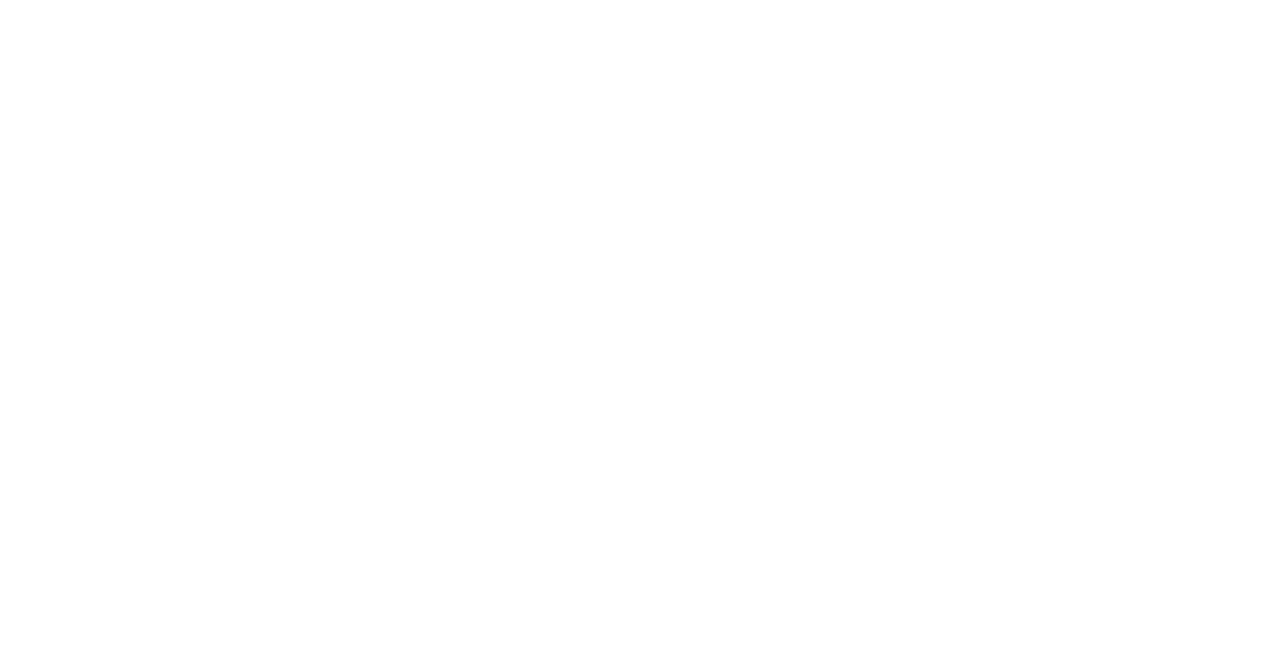
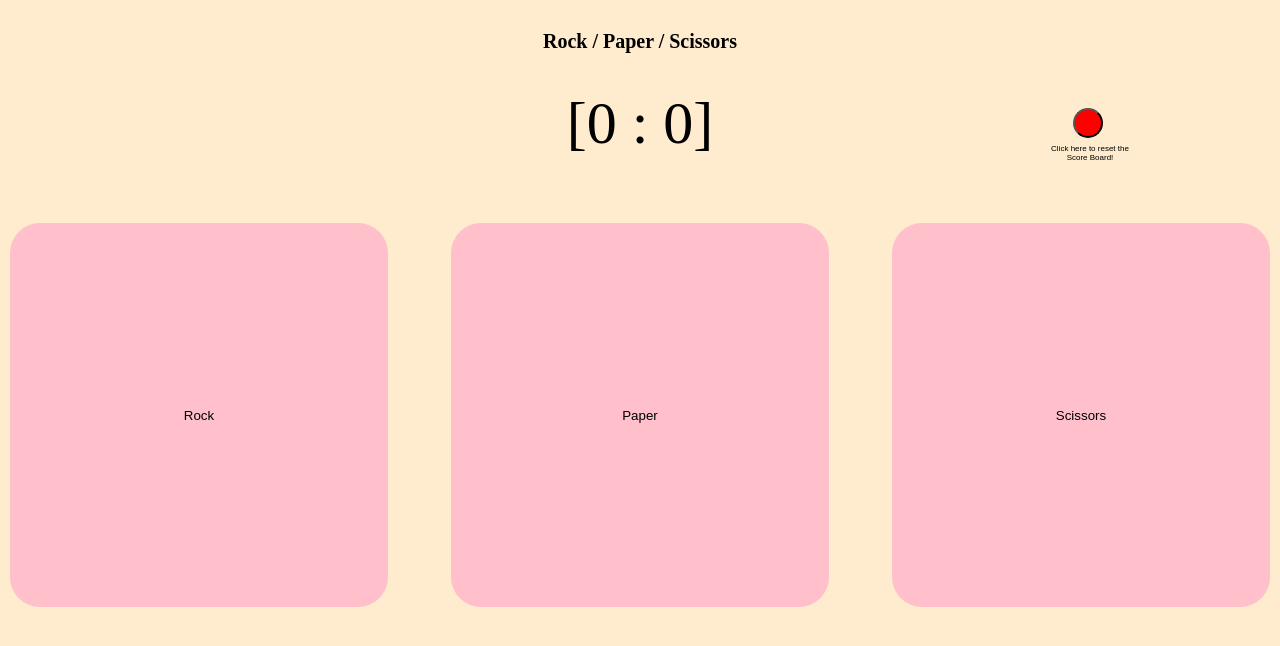
Before and after one commit to JehuFrayle/rock-paper-scissors, a plain HTML site: page piedra.html in a window 1280 px wide. Drawn offline with Linux system fonts and the light colour scheme.

Commit message:
I added a first interface: game buttons, reset button and score board. Decent CSS.

```diff
--- a/papel.css
+++ b/papel.css
@@ -0,0 +1,83 @@
+* {
+    margin: 0;
+    padding: 0;
+    box-sizing: border-box;
+}
+html {
+    font-size: 62.5%;
+}
+body {
+    background-color: blanchedalmond;
+    display: flex;
+    flex-direction: column;
+    justify-content: space-around;
+}
+h1{
+    text-align: center;
+    font-size: 2rem;
+    margin-top: 3rem;
+}
+p {
+    text-align: center;
+}
+.scoreBoard {
+    display: flex;
+    align-items: center;
+    margin-top: 7rem;
+    justify-content: center;
+}
+#score {
+    position: absolute;
+    width: 20rem;
+    left: calc(50% - 10rem);
+    font-size: 6rem;
+    text-align: center;
+    margin-right: 3rem;
+}
+#reset {
+    position: absolute;
+    left: calc(85% - 1.5rem);
+    width: 3rem;
+    height: 3rem;
+    border-radius: 1.5rem;
+    background-color: red;
+}
+#reset span {
+    width: 10rem;
+    display: inline-block;
+    position: relative;
+    top: 3rem;
+    left: -3.5rem;
+    font-size: .8rem;
+}
+.juego {
+    display: flex;
+    align-items: center;
+    justify-content: space-between;
+    flex-wrap: wrap;
+    width: calc(100vw - 2rem);
+    margin: 10rem 1rem 0 1rem;
+}
+.juego button {
+    width: 30%;
+    height: 30vw;
+    background-color: pink;
+    border-radius: 3rem;
+    border: none;
+}
+.juego button:hover {
+    background-color: rgb(212, 108, 126);
+}
+#puntaje {
+    width: 100%;
+    margin-bottom: 5rem;
+}
+#rock{
+    background-image: '';
+}
+#paper {
+    width: 30%;
+}
+#scissors {
+    width: 30%;
+}
--- a/piedra.html
+++ b/piedra.html
@@ -4,9 +4,22 @@
     <meta charset="UTF-8">
     <meta http-equiv="X-UA-Compatible" content="IE=edge">
     <meta name="viewport" content="width=device-width, initial-scale=1.0">
-    <title>Piedra, papel, tijeras!</title>
+    <link rel="stylesheet" href="./papel.css">
+    <title>Rock, paper, scissors! - Play againsts the CPU</title>
 </head>
 <body>
+    <header class="titulo">
+        <h1>Rock / Paper / Scissors</h1>
+    </header>
+    <section class="scoreBoard">
+        <p id="score">[0 : 0]</p>
+        <button id ="reset" onclick="reset();"> <span>Click here to reset the Score Board!</span></button>
+    </section>
+    <section class="juego">
+        <button id="Rock" onclick="quienGana(rock,eleccionCPU());">Rock</button>
+        <button id="Paper" onclick="quienGana(paper,eleccionCPU());">Paper</button>
+        <button id="Scissors" onclick="quienGana(scissors,eleccionCPU());">Scissors</button>
+    </section>
     <script src="tijeras.js"></script>
 </body>
 </html>
--- a/tijeras.js
+++ b/tijeras.js
@@ -1,62 +1,103 @@
 var usuario;
 var maquina;
 
-var papel = "Papel";
-var piedra = "Piedra";
-var tijeras = "Tijeras";
+var rock = "piedra";
+var paper = "papel";
+var scissors = "tijeras";
+
+var scoreBoard = document.getElementById("score");
+
+function makeCounter(){
+    let counter = 0;
+
+    return {
+        increase: function(){
+            counter ++;
+            return counter;
+        },
+        decrease: function(){
+            counter = counter -1;
+            return counter;
+        },
+        getValue: function(){
+            return counter;
+        },
+        toZero: function(){
+            counter = 0;
+            return counter;
+        }
+    }
+}
+
+const cpuScore = makeCounter();
+const usrScore = makeCounter();
+
 
 function quienGana(usr, cpu) {
-    if (usr == piedra) {
-        if (cpu == piedra) {
+    if (usr == "piedra") {
+        if (cpu == "piedra") {
             alert('Empate!');
         }
-        else if (cpu == papel) {
-            alert('Perdiste!')
+        else if (cpu == "papel") {
+            alert('Perdiste!');
+            cpuScore.increase();
         }
-        else if (cpu = tijeras) {
-            alert('Ganaste!')
+        else if (cpu == "tijeras") {
+            alert('Ganaste!');
+            usrScore.increase();
         }
     }
-    if (usr == papel) {
-        if (cpu == piedra) {
+    if (usr == "papel") {
+        if (cpu == "piedra") {
             alert('Ganaste!');
+            usrScore.increase();
         }
-        else if (cpu == papel) {
+        else if (cpu == "papel") {
             alert('Empate!')
         }
-        else if (cpu = tijeras) {
+        else if (cpu == "tijeras") {
             alert('Perdiste!')
+            cpuScore.increase();
         }
     }
-    if (usr == tijeras) {
-        if (cpu == piedra) {
+    if (usr == "tijeras") {
+        if (cpu == "piedra") {
             alert('Perdiste!');
+            cpuScore.increase();
         }
-        else if (cpu == papel) {
+        else if (cpu == "papel") {
             alert('Ganaste!')
+            usrScore.increase();
         }
-        else if (cpu = tijeras) {
+        else if (cpu == "tijeras") {
             alert('Empate!')
         }
     }
+    console.log(`CPU: ${cpuScore.getValue()}, USER: ${usrScore.getValue()}`)
+    scoreBoard.innerHTML = `[${usrScore.getValue()} : ${cpuScore.getValue()}]`;
+
 }
 
 function eleccionCPU() {
     var numeroAleatorio = Math.floor((Math.random() * (4-1)) +1); // genera numero entre el 1 y el 3
     if(numeroAleatorio == 1) {
-        maquina = piedra;
+        maquina = "piedra";
     }
     else if (numeroAleatorio == 2) {
-        maquina = papel;
+        maquina = "papel";
     }
     else if (numeroAleatorio == 3) {
-        maquina = tijeras;
+        maquina = "tijeras";
     }
 
     console.log(numeroAleatorio);
-    console.log ("La maquina escogio: " + maquina);
+    console.log ("La maquina ha escogido: " + maquina);
 
     return maquina;
 }
 
-quienGana(piedra, eleccionCPU());
+function reset() {
+    usrScore.toZero();
+    cpuScore.toZero();
+    scoreBoard.innerHTML = `[${usrScore.getValue()} : ${cpuScore.getValue()}]`;
+}
```
